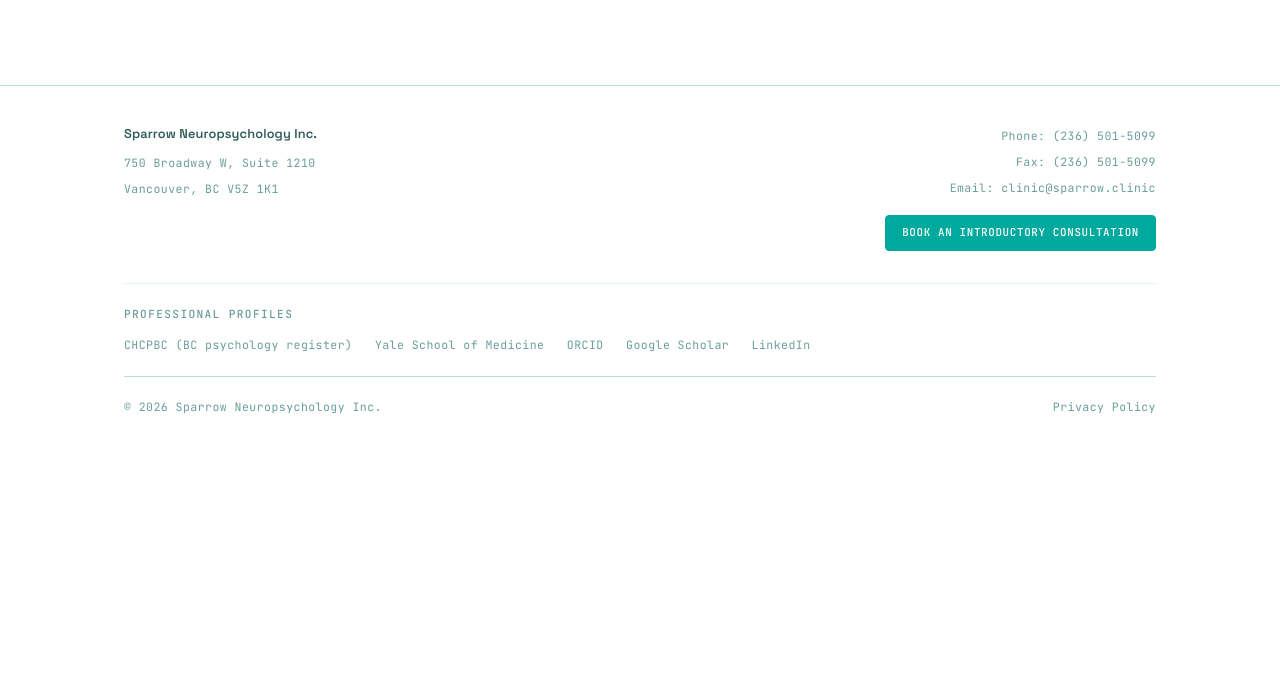
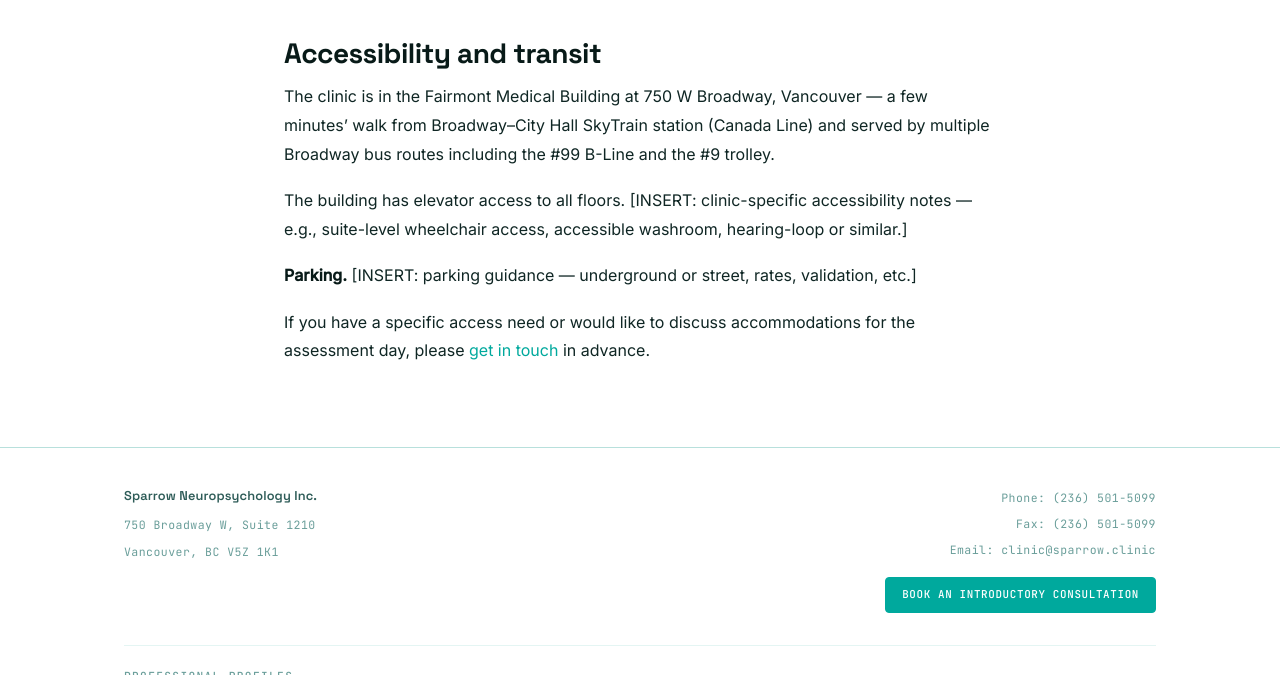
Before and after one commit to cfxb/sparrow-clinic, a Jekyll site: the page built from contact.md, in a window 1280 px wide and 900 px high, scrolled down 1284 px, cut to the strip 225-900 px from the top of the window. Built offline with Jekyll 4.4.1, drawn with Linux system fonts in a browser that asks for light colours; before the commit the page ends 1951 px from its top, so only the background shows below that.

Commit message:
contact: add Accessibility and transit section (Tier 3.4)
Adds a brief Accessibility and transit section below the map embed:

- Transit verifiable from the address (Broadway–City Hall SkyTrain
  station Canada Line; #99 B-Line and #9 trolley on Broadway).
- Elevator access (true for the Fairmont Medical Building generally).
- Two clearly-marked placeholders for clinic-specific detail I cannot
  verify: suite-level accessibility notes, and parking guidance.
- An invitation to get in touch with specific access needs.

Surfaces a local-pack signal that was previously absent from the
site. Both INSERT placeholders are listed in the audit's placeholder
summary for fill-in before merge.

Co-Authored-By: Claude Opus 4.7 (1M context) <noreply@anthropic.com>

```diff
--- a/contact.md
+++ b/contact.md
@@ -27,3 +27,13 @@ We welcome inquiries about neuropsychological assessment. If you are wondering w
 <div class="map-embed mt-3">
   <iframe src="https://maps.google.com/maps?q=750+Broadway+W+Suite+1210+Vancouver+BC+V5Z+1K1&t=&z=15&ie=UTF8&iwloc=&output=embed" allowfullscreen loading="lazy" title="Sparrow Neuropsychology location"></iframe>
 </div>
+
+## Accessibility and transit
+
+The clinic is in the Fairmont Medical Building at 750 W Broadway, Vancouver — a few minutes' walk from Broadway–City Hall SkyTrain station (Canada Line) and served by multiple Broadway bus routes including the #99 B-Line and the #9 trolley.
+
+The building has elevator access to all floors. [INSERT: clinic-specific accessibility notes — e.g., suite-level wheelchair access, accessible washroom, hearing-loop or similar.]
+
+**Parking.** [INSERT: parking guidance — underground or street, rates, validation, etc.]
+
+If you have a specific access need or would like to discuss accommodations for the assessment day, please [get in touch](mailto:{{ site.data.contact.email }}?subject=Accessibility%20enquiry) in advance.
```
